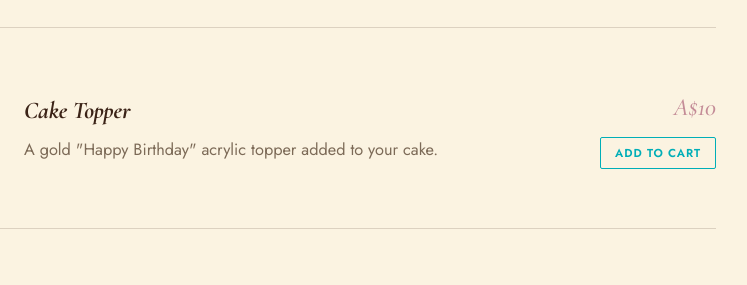
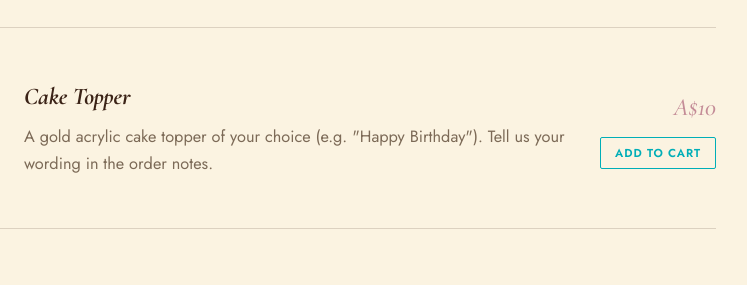
Before and after one commit to StickyHomeBaked/Sticky-website, a website: page index.html in a window 1280 px wide. Shown: the part 3722-4007 px from the top of the page, 500-1247 px from the left. Drawn offline with nearby package versions, Linux system fonts and the light colour scheme.

Commit message:
Clarify Cake Topper description in index.html
Updated description for Cake Topper item to clarify customization options.

```diff
--- a/index.html
+++ b/index.html
@@ -519,7 +519,7 @@
           </div>
           <div class="menu-item">
             <div class="menu-thumb"><img src="photos/cake-topper.jpg" alt="Gold Happy Birthday acrylic cake topper on a frosted cake"></div>
-            <div><h3>Cake Topper</h3><p>A gold "Happy Birthday" acrylic topper added to your cake.</p></div>
+            <div><h3>Cake Topper</h3><p>A gold acrylic cake topper of your choice (e.g. "Happy Birthday"). Tell us your wording in the order notes.</p></div>
             <div class="price-row"><div class="price">A$10</div><button type="button" class="add-cart-btn" data-name="Cake Topper" data-price="10">Add to Cart</button></div>
           </div>
           <div class="menu-item">
```
